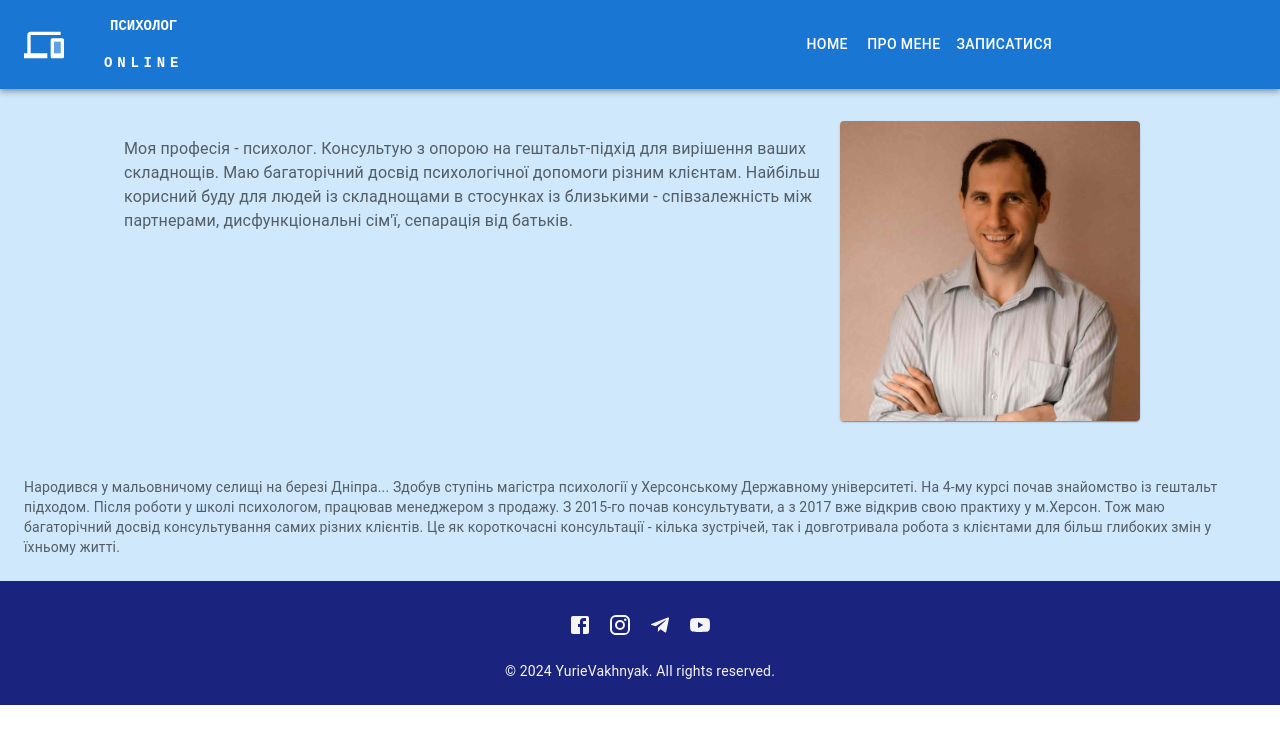
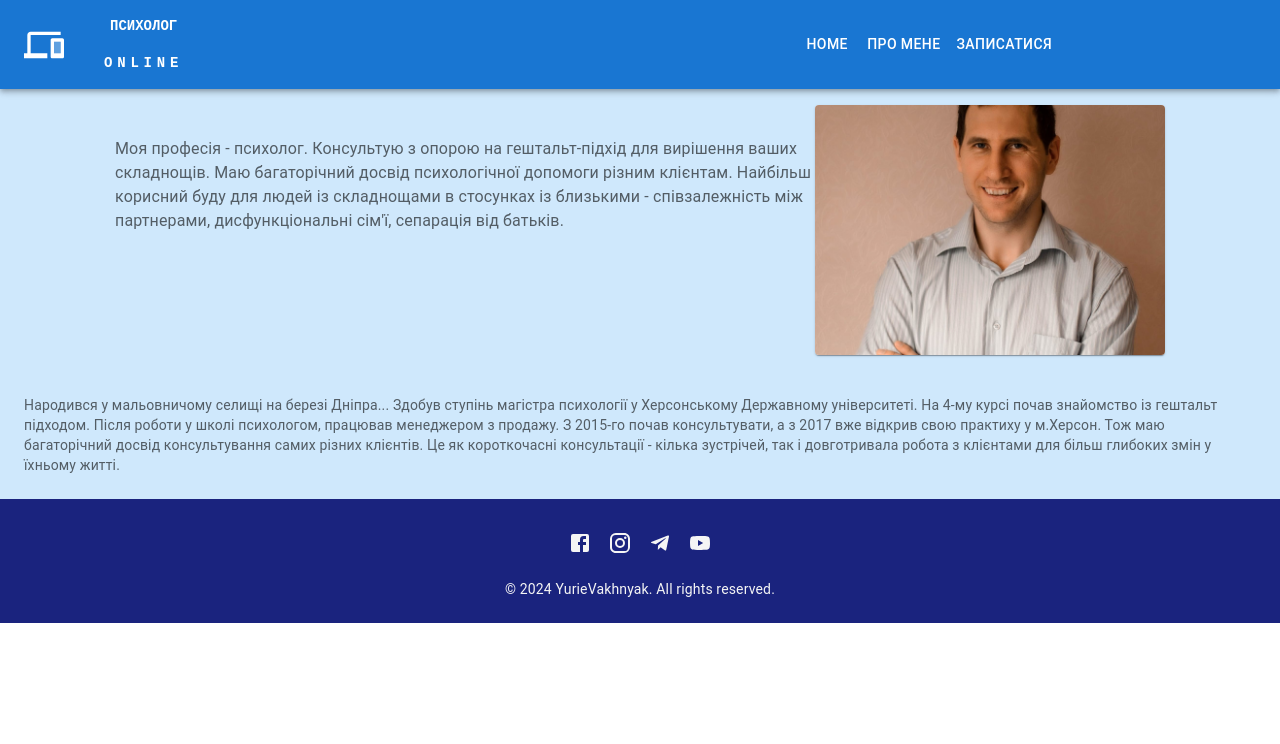
Before and after one commit to YurieVakhnyak/my-lending, a React (Create React App) app: page /online-psy/about in a window 1280 px wide. Shown: the top 744 px of the page. Built offline with nearby package versions, Linux system fonts and the light colour scheme.

Commit message:
ProgressiveImageAdded

```diff
--- /dev/null
+++ b/src/components/ProgressiveImageCard.js
@@ -0,0 +1,31 @@
+import React, { useState, useEffect } from "react";
+import { Card, CardMedia } from "@mui/material";
+import lowQualityImage from "../components/images/mainphoto-min.jpg";
+import mediumQualityImage from "../components/images/mainphoto-mid.jpg";
+import highQualityImage from "../components/images/mainphoto.jpg";
+
+const ProgressiveImageCard = () => {
+  //   const lowQuali "../components/images/mainphoto.jpg"; // зображення найвищої якості
+
+  const [imageSrc, setImageSrc] = useState(lowQualityImage); // починаємо з найнижчої якості
+
+  useEffect(() => {
+    // Спочатку завантажуємо зображення середньої якості
+    const mediumImage = new Image();
+    mediumImage.src = mediumQualityImage;
+    mediumImage.onload = () => setImageSrc(mediumQualityImage);
+
+    // Потім завантажуємо зображення найвищої якості
+    const highImage = new Image();
+    highImage.src = highQualityImage;
+    highImage.onload = () => setImageSrc(highQualityImage);
+  }, [mediumQualityImage, highQualityImage]);
+
+  return (
+    <Card sx={{ width: 350 }}>
+      <CardMedia sx={{ height: 250 }} image={imageSrc} title="yurie" />
+    </Card>
+  );
+};
+
+export default ProgressiveImageCard;
--- a/src/pages/About.js
+++ b/src/pages/About.js
@@ -1,17 +1,18 @@
 import Box from "@mui/material/Box";
 // import Button from "@mui/material/Button";
-import Card from "@mui/material/Card";
+// import Card from "@mui/material/Card";
 // import CardActions from "@mui/material/CardActions";
 // import CardContent from "@mui/material/CardContent";
-import CardMedia from "@mui/material/CardMedia";
+// import CardMedia from "@mui/material/CardMedia";
 import Container from "@mui/material/Container";
 import Typography from "@mui/material/Typography";
 import * as React from "react";
 import Header from "../components/Header";
 import "../App.css";
-import myphoto from "../components/images/mainphoto-mid.jpg";
+// import myphoto from "../components/images/mainphoto-mid.jpg";
 import { AboutBio, AboutMyProfession } from "../data/TextConstants";
 import Footer from "../components/Footer";
+import ProgressiveImageCard from "../components/ProgressiveImageCard";
 
 function About() {
   return (
@@ -51,10 +52,11 @@ function About() {
             </Typography>
             {/* <Button size="small">Подробиці</Button> */}
           </Box>
+          <ProgressiveImageCard />
 
-          <Card sx={{ width: 300, m: 2 }}>
+          {/* <Card sx={{ width: 300, m: 2 }}>
             <CardMedia sx={{ height: 300 }} image={myphoto} title="yurie" />
-          </Card>
+          </Card> */}
         </Box>
         <Box
           p={3}
```
